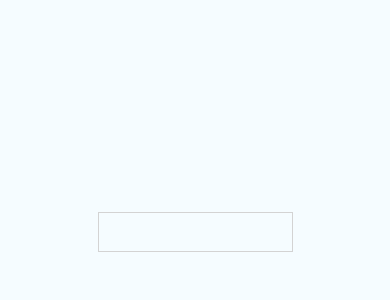
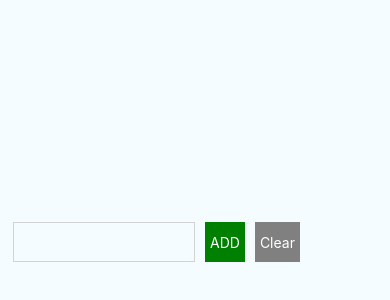
Before and after one commit to joeshub/packing-list, a React Native app: screen / in a window 390 px wide. Shown: the part 180-480 px from the top of the page. Built offline with nearby package versions, Linux system fonts and the light colour scheme.

Commit message:
Add items array & clear input

```diff
--- a/App.js
+++ b/App.js
@@ -1,31 +1,59 @@
 import React, { Component } from "react"
-import { StyleSheet, Text, View, TextInput } from "react-native"
+import { StyleSheet, Text, View, TextInput, TouchableOpacity } from "react-native"
 
 /*
-  STEP ONE
-  • Introduce local state
-  • Able to write to and read from local state
+  STEP TWO
+  • Move the input to its own function - add a wrapper & some buttons
+  • Introduce "items" array into local state
+  • Able to push inputted items into the items array with setState
+  • Able to clear items from the items array
 */
 
 export default class App extends Component {
   state = {
-    inputValue: null
+    inputValue: null,
+    items: []
   }
 
-  handleInput(value) {
+  handleInput = value => {
     this.setState({ inputValue: value })
   }
 
-  render() {
+  addNewItem() {
+    const { inputValue, items } = this.state
+    const newItems = items.concat(inputValue)
+    this.setState({ items: newItems })
+  }
+
+  clearItems() {
+    this.setState({ items: [] })
+  }
+
+  renderInputRow = () => {
     const { inputValue } = this.state
     return (
+      <View style={styles.inputRow}>
+        <TextInput style={styles.input} value={inputValue} onChangeText={this.handleInput} />
+        <TouchableOpacity style={styles.addButton} onPress={() => this.addNewItem()}>
+          <Text style={styles.buttonText}>ADD</Text>
+        </TouchableOpacity>
+        <TouchableOpacity style={styles.clearButton} onPress={() => this.clearItems()}>
+          <Text style={styles.buttonText}>Clear</Text>
+        </TouchableOpacity>
+      </View>
+    )
+  }
+
+  render() {
+    const { items } = this.state
+    return (
       <View style={styles.container}>
-        <TextInput
-          style={styles.input}
-          value={inputValue}
-          onChangeText={val => this.handleInput(val)}
-        />
-        <Text style={styles.theValue}>{inputValue}</Text>
+        {this.renderInputRow()}
+        {items.map((item, i) => (
+          <Text key={i} style={styles.theValue}>
+            {item}
+          </Text>
+        ))}
       </View>
     )
   }
@@ -43,10 +71,28 @@ const styles = StyleSheet.create({
     height: 40,
     borderColor: "lightgray",
     borderWidth: 1,
-    padding: 5
+    padding: 5,
+    fontSize: 16
   },
   theValue: {
     margin: 10,
     fontSize: 18
+  },
+  inputRow: {
+    flexDirection: "row"
+  },
+  addButton: {
+    marginLeft: 10,
+    justifyContent: "center",
+    backgroundColor: "green"
+  },
+  clearButton: {
+    marginLeft: 10,
+    justifyContent: "center",
+    backgroundColor: "gray"
+  },
+  buttonText: {
+    margin: 5,
+    color: "white"
   }
 })
```
